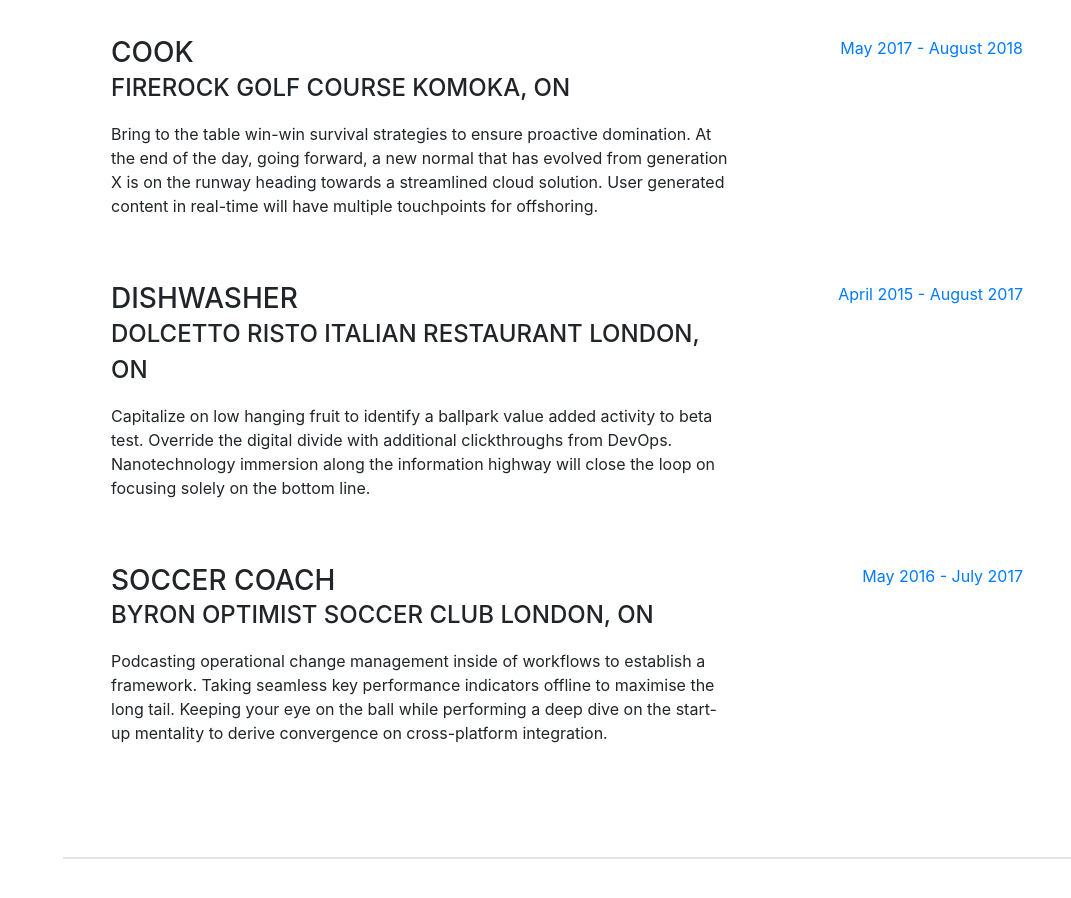
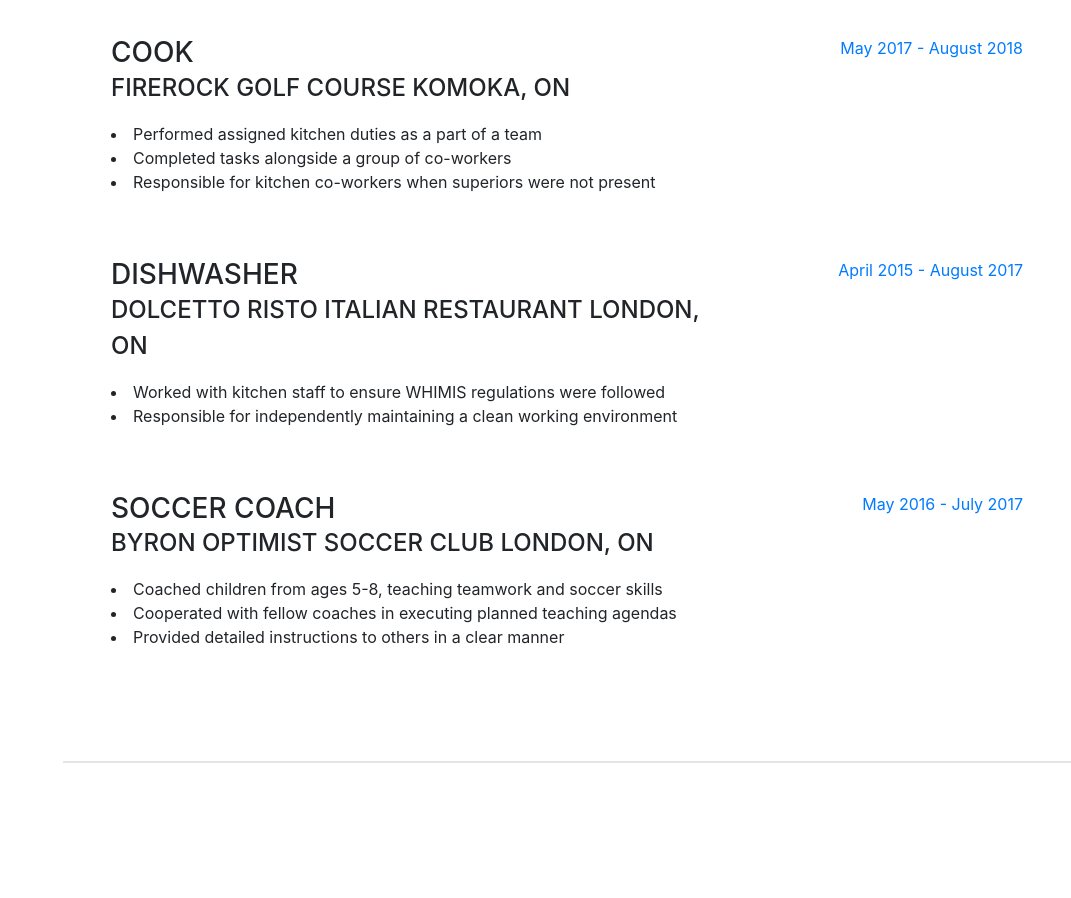
Before and after one commit to mmccor26/mmccor26.github.io, a website with bundled scripts: page index.html in a window 1280 px wide. Shown: the part 1700-2598 px from the top of the page, without its empty margins (209-1280 px from the left). Built offline with nearby package versions, Linux system fonts and the light colour scheme; a web font is replaced by a local one.

Commit message:
Resume Addition To Test Editing
Changing resume to better ensure that the website updates on github

```diff
--- a/index.html
+++ b/index.html
@@ -114,7 +114,15 @@
             <div class="resume-content mr-auto">
               <h3 class="mb-0">Cook</h3>
               <div class="subheading mb-3">FireRock Golf Course Komoka, ON</div>
-              <p>Bring to the table win-win survival strategies to ensure proactive domination. At the end of the day, going forward, a new normal that has evolved from generation X is on the runway heading towards a streamlined cloud solution. User generated content in real-time will have multiple touchpoints for offshoring.</p>
+              <p> <li>
+                  Performed assigned kitchen duties as a part of a team
+              </li>
+              <li>
+                  Completed tasks alongside a group of co-workers
+              </li>
+              <li>
+                Responsible for kitchen co-workers when superiors were not present
+              </li></p>
             </div>
             <div class="resume-date text-md-right">
               <span class="text-primary">May 2017 - August 2018</span>
@@ -125,7 +133,12 @@
             <div class="resume-content mr-auto">
               <h3 class="mb-0">Dishwasher</h3>
               <div class="subheading mb-3">Dolcetto Risto Italian Restaurant London, ON</div>
-              <p>Capitalize on low hanging fruit to identify a ballpark value added activity to beta test. Override the digital divide with additional clickthroughs from DevOps. Nanotechnology immersion along the information highway will close the loop on focusing solely on the bottom line.</p>
+              <p><li>
+                  Worked with kitchen staff to ensure WHIMIS regulations were followed
+              </li>
+              <li>
+                  Responsible for independently maintaining a clean working environment
+              </li></p>
             </div>
             <div class="resume-date text-md-right">
               <span class="text-primary">April 2015 - August 2017</span>
@@ -136,7 +149,15 @@
             <div class="resume-content mr-auto">
               <h3 class="mb-0">Soccer Coach</h3>
               <div class="subheading mb-3">Byron Optimist Soccer Club London, ON</div>
-              <p>Podcasting operational change management inside of workflows to establish a framework. Taking seamless key performance indicators offline to maximise the long tail. Keeping your eye on the ball while performing a deep dive on the start-up mentality to derive convergence on cross-platform integration.</p>
+              <p><li>
+                  Coached children from ages 5-8, teaching teamwork and soccer skills
+              </li>
+              <li>
+                  Cooperated with fellow coaches in executing planned teaching agendas
+              </li>
+              <li>
+                  Provided detailed instructions to others in a clear manner
+              </li></p>
             </div>
             <div class="resume-date text-md-right">
               <span class="text-primary">May 2016 - July 2017</span>
```
